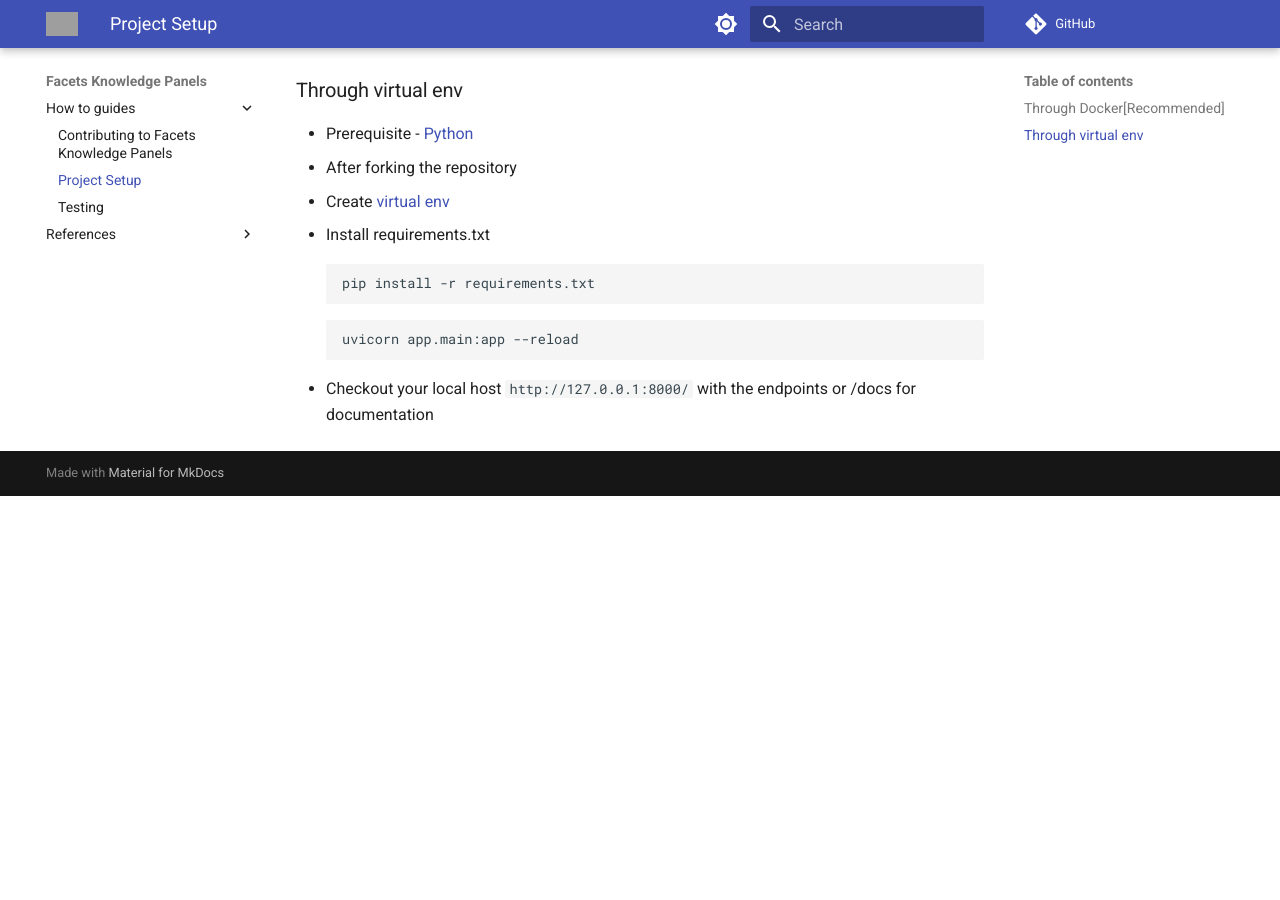
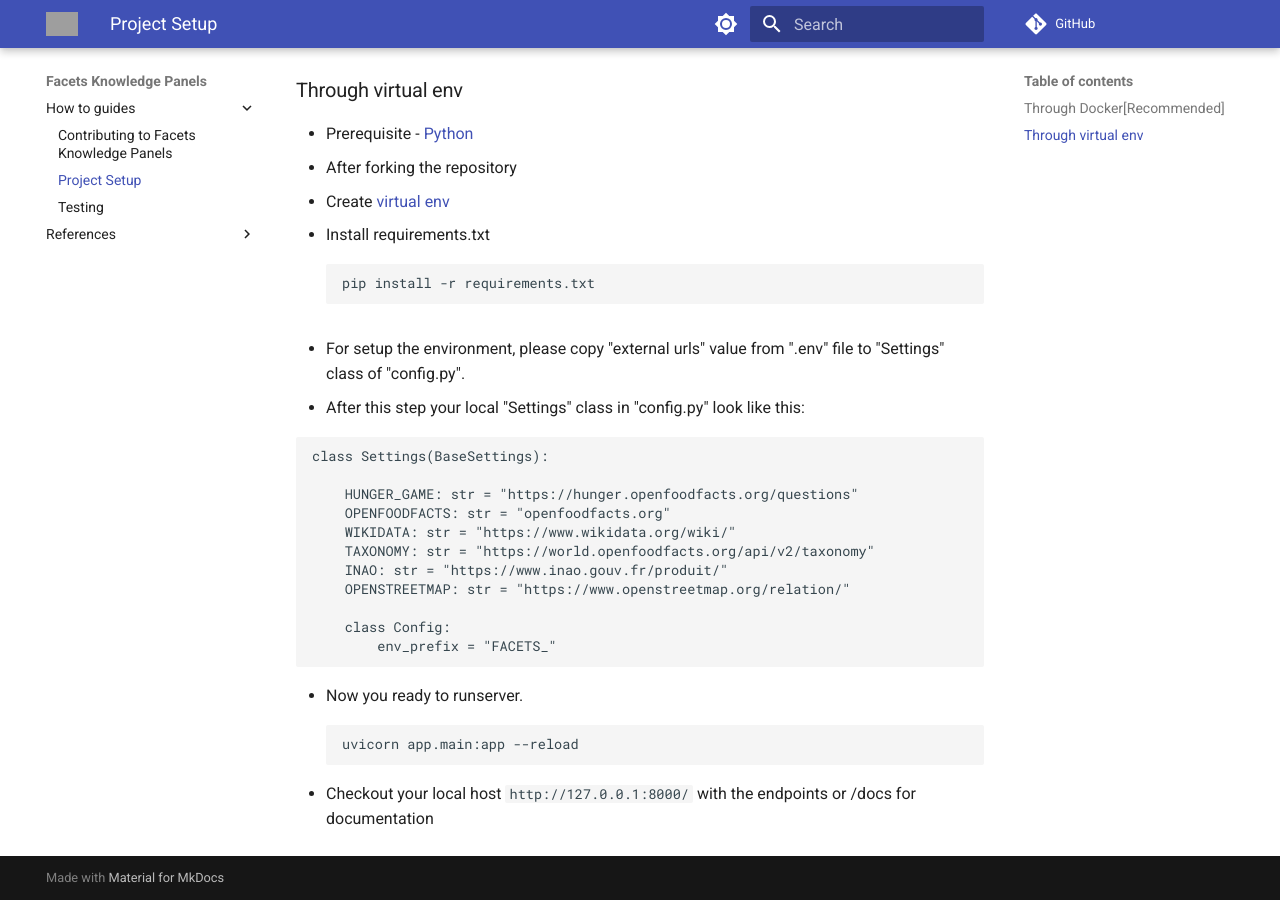
Before and after one commit to openfoodfacts/facets-knowledge-panels, an MkDocs documentation site: the page built from docs/how-to-guides/Project-setup-locally.md, in a window 1280 px wide and 900 px high, scrolled down 739 px. Built offline with MkDocs 1.6.1 and Material for MkDocs 9.7.7, drawn with Linux system fonts in a browser that asks for light colours; comment, search, counter and statistics services are not loaded; before the commit the page ends 1235 px from its top, so only the background shows below that; grey boxes are pictures that could not be loaded.

Commit message:
fix: external urls for venv

````diff
--- a/docs/how-to-guides/Project-setup-locally.md
+++ b/docs/how-to-guides/Project-setup-locally.md
@@ -36,6 +36,25 @@ make docker_up
 ```
 pip install -r requirements.txt
 ```
+
+- For setup the environment, please copy "external urls" value from ".env" file to "Settings" class of "config.py".
+- After this step your local "Settings" class in "config.py" look like this:
+
+```
+class Settings(BaseSettings):
+
+    HUNGER_GAME: str = "https://hunger.openfoodfacts.org/questions"
+    OPENFOODFACTS: str = "openfoodfacts.org"
+    WIKIDATA: str = "https://www.wikidata.org/wiki/"
+    TAXONOMY: str = "https://world.openfoodfacts.org/api/v2/taxonomy"
+    INAO: str = "https://www.inao.gouv.fr/produit/"
+    OPENSTREETMAP: str = "https://www.openstreetmap.org/relation/"
+
+    class Config:
+        env_prefix = "FACETS_"
+```
+
+- Now you ready to runserver.
 ```
 uvicorn app.main:app --reload
 ```
````
Also changed, not shown: 1 other file.
